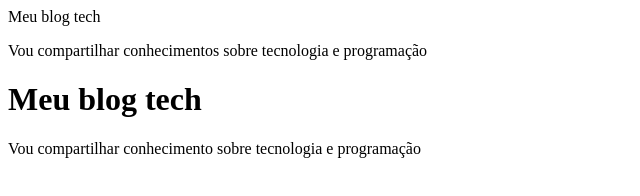
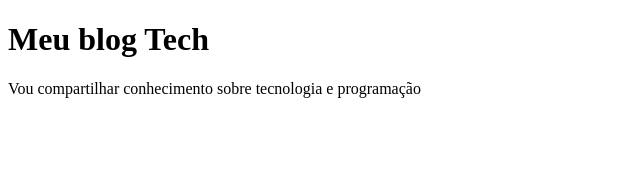
Before and after one commit to andrelimasouza-pixel/1-C, a plain HTML site: page index.html in a window 1280 px wide. Shown: the whole page, without its empty margins (0-640 px from the left). Drawn offline with Linux system fonts and the light colour scheme.

Commit message:
carregar comando

```diff
--- a/index.html
+++ b/index.html
@@ -1,16 +1,13 @@
-<p>Meu blog tech</h1>
-
-<p>Vou compartilhar conhecimentos sobre tecnologia e programação</p>
  <!DOCTYPE html>
-
-<html lang="pt-br">
+ <html lang="+pt-br">
     <head>
         <meta charset="UTF-8">
         <meta name="viewport" content="width=device-width, initial-scale=1.0">
-<title>Document</title>
+        <title>Blog</title>
     </head>
     <body>
-<h1>Meu blog tech</h1>
+        <header>
+            <h1>Meu blog Tech</h1>
             <p>Vou compartilhar conhecimento sobre tecnologia e programação</p>
-</body>
-</html>
+    </header>
+    <main>
```
Lines whose indentation alone changed are shown as unchanged.
